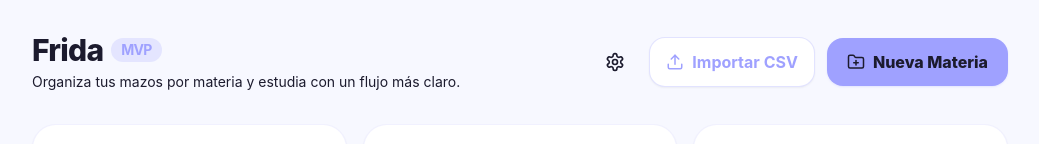
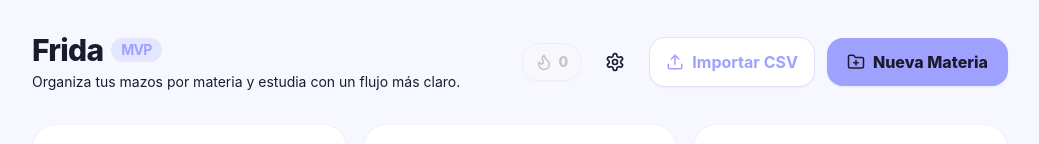
Before and after one commit to Fridongraal/Frida-App, a React (Vite) app: page / in a window 1280 px wide. Shown: the top 144 px of the page, without its empty margins (120-1159 px from the left). Built offline with nearby package versions, Linux system fonts and the light colour scheme.

Commit message:
feat: implement Daily Streaks logic, smooth progress animations, and canvas-confetti celebration

```diff
--- a/package.json
+++ b/package.json
@@ -12,6 +12,7 @@
     "preview": "vite preview"
   },
   "dependencies": {
+    "canvas-confetti": "^1.9.4",
     "lucide-react": "^0.395.0",
     "papaparse": "^5.5.4",
     "react": "^18.3.1",
--- a/src/App.jsx
+++ b/src/App.jsx
@@ -22,7 +22,11 @@ export default function App() {
     reviewCard,
     deleteCard,
     deleteSubject,
-    saveStore
+    saveStore,
+    streakCount,
+    lastStudyDate,
+    todayCardsCount,
+    lastActiveDate
   } = useFridaData();
   const [currentScreen, setCurrentScreen] = useState('home'); // 'home', 'subject', 'create-card', 'study', 'settings'
   const [selectedSubjectId, setSelectedSubjectId] = useState(null);
@@ -105,6 +109,8 @@ export default function App() {
             onOpenSettings={() => setCurrentScreen('settings')}
             onOpenCSVImporter={() => handleOpenCSVImporter(null)}
             onDeleteSubject={deleteSubject}
+            streakCount={streakCount}
+            lastStudyDate={lastStudyDate}
           />
         )}
 
@@ -119,6 +125,8 @@ export default function App() {
             onBack={navigateToHome}
             onOpenSettings={() => setCurrentScreen('settings')}
             onOpenCSVImporter={(deckId) => handleOpenCSVImporter(deckId)}
+            streakCount={streakCount}
+            lastStudyDate={lastStudyDate}
           />
         )}
 
@@ -138,6 +146,9 @@ export default function App() {
             deck={selectedDeck}
             onReviewCard={reviewCard}
             onBack={navigateBackFromDetail}
+            streakCount={streakCount}
+            lastStudyDate={lastStudyDate}
+            todayCardsCount={todayCardsCount}
           />
         )}
 
--- a/src/components/StudySession.jsx
+++ b/src/components/StudySession.jsx
@@ -9,9 +9,12 @@ import {
   ArrowRight,
   Layers,
   LogOut,
+  Flame,
 } from 'lucide-react';
 import Flashcard from './Flashcard';
+import confetti from 'canvas-confetti';
 import { filterCards, getPrioritizedQueue } from '../utils/fridaStore';
+import { getDisplayStreak } from '../utils/streakManager';
 import { applyStudyAction, getStudyActionPreview } from '../utils/fridaReview';
 
 function buildInitialSessionState(cards) {
@@ -92,7 +95,7 @@ function FeedbackButton({ tone, label, shortcut, icon: Icon, active, onClick })
   );
 }
 
-export default function StudySession({ deck, onReviewCard, onBack }) {
+export default function StudySession({ deck, onReviewCard, onBack, streakCount, lastStudyDate, todayCardsCount }) {
   const [dueCards, setDueCards] = useState([]);
   const [currentIndex, setCurrentIndex] = useState(0);
   const [isFlipped, setIsFlipped] = useState(false);
@@ -109,6 +112,28 @@ export default function StudySession({ deck, onReviewCard, onBack }) {
   const activeShortcutTimerRef = useRef(null);
   const lastDeckIdRef = useRef(null);
   const flippedAtRef = useRef(0);
+
+  const displayStreak = getDisplayStreak({ streakCount, lastStudyDate });
+
+  useEffect(() => {
+    if (sessionCompleted) {
+      const colors = ['#9FA1FF', '#AEE2FF', '#FFFFFF', '#B5BAFF'];
+      confetti({
+        particleCount: 50,
+        angle: 60,
+        spread: 55,
+        origin: { x: 0, y: 0.8 },
+        colors: colors
+      });
+      confetti({
+        particleCount: 50,
+        angle: 120,
+        spread: 55,
+        origin: { x: 1, y: 0.8 },
+        colors: colors
+      });
+    }
+  }, [sessionCompleted]);
 
   const handleSaveAndExit = () => {
     setIsSavingAndExiting(true);
@@ -367,7 +392,7 @@ export default function StudySession({ deck, onReviewCard, onBack }) {
             <h3 className="text-sm font-semibold text-frida-primary dark:text-dark-muted mb-4 uppercase tracking-wider">
               Resumen de respuestas
             </h3>
-            <div className="grid grid-cols-3 gap-2">
+            <div className="grid grid-cols-3 gap-2 mb-4">
               <div className="p-3 bg-red-50/60 dark:bg-red-950/20 rounded-2xl">
                 <span className="block text-xl font-bold text-red-500 dark:text-red-400">{stats.dificil}</span>
                 <span className="text-[10px] font-semibold text-red-400 dark:text-red-500 uppercase">Otra vez</span>
@@ -381,6 +406,24 @@ export default function StudySession({ deck, onReviewCard, onBack }) {
                 <span className="text-[10px] font-semibold text-sky-650 dark:text-sky-350 uppercase">Fácil</span>
               </div>
             </div>
+
+            {/* Daily Streak Flame / Milestone Info */}
+            {todayCardsCount >= 5 ? (
+              <div className="mt-2 p-3 bg-orange-500/10 border border-orange-500/25 rounded-2xl flex items-center justify-center gap-2 text-orange-500 font-extrabold text-xs animate-pulse">
+                <Flame size={16} fill="currentColor" className="animate-bounce" />
+                <span>¡Racha diaria mantenida! Racha de {displayStreak.count} día{displayStreak.count === 1 ? '' : 's'} 🔥</span>
+              </div>
+            ) : (
+              <div className="mt-2 p-3 bg-frida-secondary/15 dark:bg-frida-primary/10 border border-frida-primary/20 rounded-2xl flex flex-col items-center gap-1.5">
+                <div className="flex items-center gap-1.5 text-frida-primary font-bold text-xs">
+                  <Flame size={14} />
+                  <span>Meta diaria: {todayCardsCount} de 5 tarjetas</span>
+                </div>
+                <p className="text-[10px] text-warmgray-450 dark:text-warmgray-400">
+                  ¡Estudia {5 - todayCardsCount} tarjetas más hoy para mantener tu racha!
+                </p>
+              </div>
+            )}
           </div>
         )}
 
@@ -432,7 +475,7 @@ export default function StudySession({ deck, onReviewCard, onBack }) {
           </div>
           <div className="w-full h-2 bg-frida-secondary/15 dark:bg-dark-muted/20 rounded-full overflow-hidden">
             <div
-              className="h-full bg-frida-primary transition-all duration-300 rounded-full"
+              className="h-full bg-frida-primary transition-all duration-500 ease-out rounded-full"
               style={{ width: `${progressPercent || 5}%` }}
             />
           </div>
--- a/src/screens/HomeScreen.jsx
+++ b/src/screens/HomeScreen.jsx
@@ -1,11 +1,14 @@
 import React, { useState } from 'react';
-import { FolderPlus, Layers, X, ChevronRight, AlertCircle, Settings, Upload, Trash2 } from 'lucide-react';
+import { FolderPlus, Layers, X, ChevronRight, AlertCircle, Settings, Upload, Trash2, Flame } from 'lucide-react';
 import { getSubjectSummary } from '../utils/fridaStore';
+import { getDisplayStreak } from '../utils/streakManager';
 
-export default function HomeScreen({ subjects, decks, onCreateSubject, onOpenSubject, onOpenSettings, onOpenCSVImporter, onDeleteSubject }) {
+export default function HomeScreen({ subjects, decks, onCreateSubject, onOpenSubject, onOpenSettings, onOpenCSVImporter, onDeleteSubject, streakCount, lastStudyDate }) {
   const [isModalOpen, setIsModalOpen] = useState(false);
   const [newSubjectName, setNewSubjectName] = useState('');
   const [subjectToDelete, setSubjectToDelete] = useState(null);
+
+  const displayStreak = getDisplayStreak({ streakCount, lastStudyDate });
 
   const totalSubjects = subjects.length;
   const totalDecks = decks.length;
@@ -36,9 +39,28 @@ export default function HomeScreen({ subjects, decks, onCreateSubject, onOpenSub
         </div>
 
         <div className="flex items-center gap-3 flex-wrap">
+          {/* Daily Streak Flame Icon */}
+          <div
+            className={`flex items-center gap-1.5 px-3 py-2 rounded-2xl border transition-all duration-300 shadow-sm ${
+              displayStreak.active
+                ? 'bg-orange-500/15 dark:bg-orange-500/10 border-orange-500/30 text-orange-500 animate-pulse'
+                : 'bg-warmgray-50/50 dark:bg-dark-muted/20 border-warmgray-200 dark:border-dark-muted text-warmgray-400 dark:text-warmgray-450 opacity-60'
+            }`}
+            title={
+              displayStreak.active
+                ? `¡Meta diaria cumplida! Racha de ${displayStreak.count} día(s) 🔥`
+                : displayStreak.count > 0
+                  ? `Estudia 5 tarjetas hoy para mantener tu racha de ${displayStreak.count} día(s)`
+                  : 'Completa 5 tarjetas hoy para iniciar tu racha'
+            }
+          >
+            <Flame size={18} fill={displayStreak.active ? "currentColor" : "none"} className={displayStreak.active ? "text-orange-500 animate-bounce" : ""} />
+            <span className="text-sm font-extrabold">{displayStreak.count}</span>
+          </div>
+
           <button
             onClick={onOpenSettings}
-            className="p-3 text-warmgray-450 hover:text-frida-primary dark:text-warmgray-300 dark:hover:text-frida-primary hover:bg-frida-primary/10 dark:hover:bg-frida-primary/20 rounded-2xl transition-all duration-200"
+            className="p-3 text-warmgray-455 hover:text-frida-primary dark:text-warmgray-300 dark:hover:text-frida-primary hover:bg-frida-primary/10 dark:hover:bg-frida-primary/20 rounded-2xl transition-all duration-200"
             title="Configuración"
           >
             <Settings size={20} />
--- a/src/screens/SubjectViewScreen.jsx
+++ b/src/screens/SubjectViewScreen.jsx
@@ -1,7 +1,8 @@
 import React, { useState } from 'react';
-import { ArrowLeft, Plus, FolderOpen, X, Settings } from 'lucide-react';
+import { ArrowLeft, Plus, FolderOpen, X, Settings, Flame } from 'lucide-react';
 import DeckList from '../components/DeckList';
 import { getSubjectSummary } from '../utils/fridaStore';
+import { getDisplayStreak } from '../utils/streakManager';
 
 export default function SubjectViewScreen({
   subject,
@@ -13,9 +14,13 @@ export default function SubjectViewScreen({
   onBack,
   onOpenSettings,
   onOpenCSVImporter,
+  streakCount,
+  lastStudyDate,
 }) {
   const [isModalOpen, setIsModalOpen] = useState(false);
   const [newDeckName, setNewDeckName] = useState('');
+
+  const displayStreak = getDisplayStreak({ streakCount, lastStudyDate });
 
   const stats = getSubjectSummary(subject, new Date());
 
@@ -53,9 +58,28 @@ export default function SubjectViewScreen({
         </div>
 
         <div className="flex items-center gap-3">
+          {/* Daily Streak Flame Icon */}
+          <div
+            className={`flex items-center gap-1.5 px-3 py-2 rounded-2xl border transition-all duration-300 shadow-sm ${
+              displayStreak.active
+                ? 'bg-orange-500/15 dark:bg-orange-500/10 border-orange-500/30 text-orange-500 animate-pulse'
+                : 'bg-warmgray-50/50 dark:bg-dark-muted/20 border-warmgray-200 dark:border-dark-muted text-warmgray-450 dark:text-warmgray-400 opacity-60'
+            }`}
+            title={
+              displayStreak.active
+                ? `¡Meta diaria cumplida! Racha de ${displayStreak.count} día(s) 🔥`
+                : displayStreak.count > 0
+                  ? `Estudia 5 tarjetas hoy para mantener tu racha de ${displayStreak.count} día(s)`
+                  : 'Completa 5 tarjetas hoy para iniciar tu racha'
+            }
+          >
+            <Flame size={18} fill={displayStreak.active ? "currentColor" : "none"} className={displayStreak.active ? "text-orange-500 animate-bounce" : ""} />
+            <span className="text-sm font-extrabold">{displayStreak.count}</span>
+          </div>
+
           <button
             onClick={onOpenSettings}
-            className="p-3 text-warmgray-450 hover:text-frida-primary dark:text-warmgray-300 dark:hover:text-frida-primary hover:bg-frida-primary/10 dark:hover:bg-frida-primary/20 rounded-2xl transition-all duration-200"
+            className="p-3 text-warmgray-455 hover:text-frida-primary dark:text-warmgray-300 dark:hover:text-frida-primary hover:bg-frida-primary/10 dark:hover:bg-frida-primary/20 rounded-2xl transition-all duration-200"
             title="Configuración"
           >
             <Settings size={20} />
--- a/src/utils/fridaStore.js
+++ b/src/utils/fridaStore.js
@@ -16,7 +16,13 @@ function createDefaultAlgorithm(algorithm = {}) {
 }
 
 export function createEmptyStore() {
-  return { subjects: [] };
+  return {
+    subjects: [],
+    streakCount: 0,
+    lastStudyDate: null,
+    todayCardsCount: 0,
+    lastActiveDate: null
+  };
 }
 
 export function normalizeCard(card) {
@@ -64,43 +70,47 @@ function normalizeLegacyDeck(deck) {
 
 export function normalizeStore(raw) {
   const source = raw && typeof raw === 'object' ? raw : {};
+  const streakCount = typeof source.streakCount === 'number' ? source.streakCount : 0;
+  const lastStudyDate = typeof source.lastStudyDate === 'string' ? source.lastStudyDate : null;
+  const todayCardsCount = typeof source.todayCardsCount === 'number' ? source.todayCardsCount : 0;
+  const lastActiveDate = typeof source.lastActiveDate === 'string' ? source.lastActiveDate : null;
+
+  let subjects = [];
 
   if (Array.isArray(source.subjects)) {
-    return {
-      subjects: source.subjects.map(normalizeSubject).filter(Boolean),
-    };
-  }
+    subjects = source.subjects.map(normalizeSubject).filter(Boolean);
+  } else {
+    const legacyFolders = Array.isArray(source.folders) ? source.folders : [];
+    const legacyDecks = Array.isArray(source.decks) ? source.decks : [];
 
-  const legacyFolders = Array.isArray(source.folders) ? source.folders : [];
-  const legacyDecks = Array.isArray(source.decks) ? source.decks : [];
-
-  if (legacyFolders.length > 0) {
-    return {
-      subjects: legacyFolders.map((folder) => ({
+    if (legacyFolders.length > 0) {
+      subjects = legacyFolders.map((folder) => ({
         id: folder.id || createId('subject'),
         name: folder.name || 'Sin nombre',
         createdAt: folder.createdAt || nowIso(),
         decks: legacyDecks
           .filter((deck) => deck.folderId === folder.id)
           .map(normalizeLegacyDeck),
-      })),
-    };
-  }
-
-  if (legacyDecks.length > 0) {
-    return {
-      subjects: [
+      }));
+    } else if (legacyDecks.length > 0) {
+      subjects = [
         {
           id: 'subject-general',
           name: 'General',
           createdAt: nowIso(),
           decks: legacyDecks.map(normalizeLegacyDeck),
         },
-      ],
-    };
+      ];
+    }
   }
 
-  return createEmptyStore();
+  return {
+    subjects,
+    streakCount,
+    lastStudyDate,
+    todayCardsCount,
+    lastActiveDate
+  };
 }
 
 export function addSubject(store, subjectName) {
--- /dev/null
+++ b/src/utils/streakManager.js
@@ -0,0 +1,92 @@
+/**
+ * Streak Manager for Frida Flashcards
+ * Handles daily study streaks and goals.
+ */
+
+export function getLocalDateString(date = new Date()) {
+  const year = date.getFullYear();
+  const month = String(date.getMonth() + 1).padStart(2, '0');
+  const day = String(date.getDate()).padStart(2, '0');
+  return `${year}-${month}-${day}`;
+}
+
+export function isSameDay(dateStr1, dateStr2) {
+  return dateStr1 === dateStr2;
+}
+
+export function isYesterday(dateStr, todayStr) {
+  if (!dateStr || !todayStr) return false;
+
+  const d = new Date(`${dateStr}T12:00:00`);
+  const t = new Date(`${todayStr}T12:00:00`);
+
+  const diffTime = t.getTime() - d.getTime();
+  const diffDays = Math.round(diffTime / (1000 * 60 * 60 * 24));
+  return diffDays === 1;
+}
+
+/**
+ * Returns the streak information to be displayed in the UI.
+ */
+export function getDisplayStreak(store, todayDateStr = getLocalDateString()) {
+  const streakCount = store?.streakCount ?? 0;
+  const lastStudyDate = store?.lastStudyDate;
+
+  if (!lastStudyDate) {
+    return { count: 0, active: false };
+  }
+
+  if (isSameDay(lastStudyDate, todayDateStr)) {
+    return { count: streakCount, active: true };
+  }
+
+  if (isYesterday(lastStudyDate, todayDateStr)) {
+    return { count: streakCount, active: false };
+  }
+
+  return { count: 0, active: false };
+}
+
+/**
+ * Updates the streak when a card is answered.
+ * Daily goal is 5 cards.
+ */
+export function processCardReviewStreak(store, todayDateStr = getLocalDateString()) {
+  let streakCount = store?.streakCount ?? 0;
+  let lastStudyDate = store?.lastStudyDate ?? null;
+  let todayCardsCount = store?.todayCardsCount ?? 0;
+  let lastActiveDate = store?.lastActiveDate ?? null;
+
+  if (lastActiveDate !== todayDateStr) {
+    todayCardsCount = 0;
+    lastActiveDate = todayDateStr;
+  }
+
+  todayCardsCount += 1;
+
+  // We hit the milestone of 5 cards today!
+  if (todayCardsCount === 5) {
+    if (!lastStudyDate) {
+      streakCount = 1;
+      lastStudyDate = todayDateStr;
+    } else if (isSameDay(lastStudyDate, todayDateStr)) {
+      // Already completed today
+    } else if (isYesterday(lastStudyDate, todayDateStr)) {
+      // Incremented!
+      streakCount += 1;
+      lastStudyDate = todayDateStr;
+    } else {
+      // Reset to 1
+      streakCount = 1;
+      lastStudyDate = todayDateStr;
+    }
+  }
+
+  return {
+    ...store,
+    streakCount,
+    lastStudyDate,
+    todayCardsCount,
+    lastActiveDate
+  };
+}
```
Also changed, not shown: src/hooks/useFridaData.js (+14 -8 lines), src/screens/StudyScreen.jsx (+9 -2 lines), 1 other file (tests, documents, lock files or other folders).
